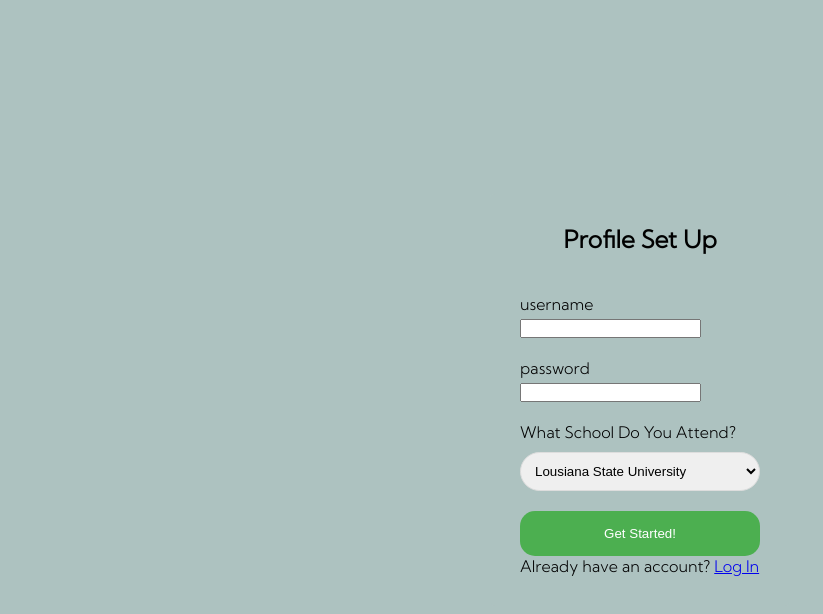
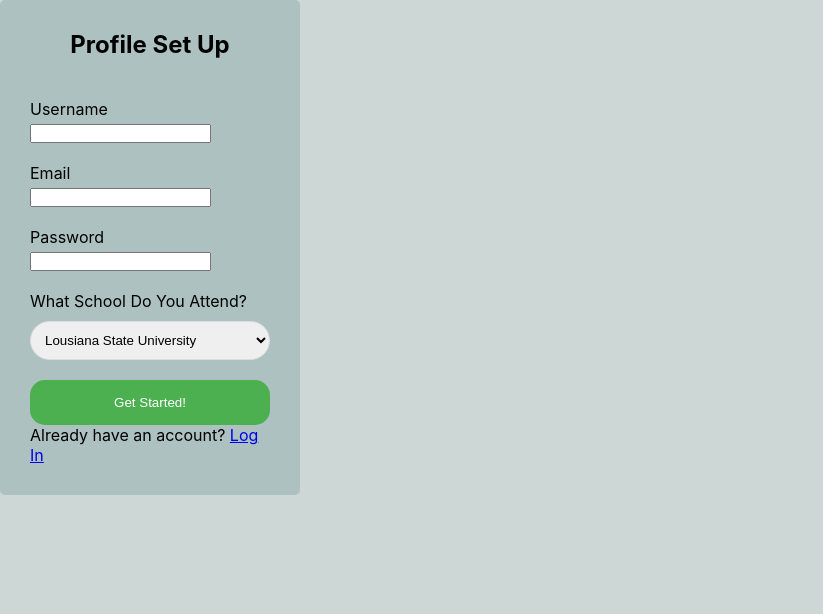
Before and after one commit to blake-parker/tutoconnect, a React (Create React App) app: page /signup in a window 1280 px wide. Shown: the top 614 px of the page, without its empty margins (0-823 px from the left). Built offline with nearby package versions, Linux system fonts and the light colour scheme; no server answers.

Commit message:
full username functionality added

```diff
--- a/src/Components/CSS/SignUp.css
+++ b/src/Components/CSS/SignUp.css
@@ -1,6 +1,6 @@
 @import url('https://fonts.googleapis.com/css2?family=Kumbh+Sans:wght@300&display=swap');
 
-body {
+.body body {
     font-family: 'Kumbh Sans', sans-serif;
     display: flex;
     justify-content: center;
@@ -17,18 +17,19 @@ body {
     width: 300px;
 }
 
+.body
 h2, h3 {
     margin: 0;
     padding-bottom: 20px;
     text-align: center;
 }
 
-label {
+.body label {
     display: block;
     margin-top: 20px;
 }
 
-input[type="text"], select {
+.body input[type="text"], select {
     width: 100%;
     padding: 10px;
     margin-top: 10px;
--- a/src/Components/pages/SignUp.jsx
+++ b/src/Components/pages/SignUp.jsx
@@ -1,5 +1,5 @@
 import React, { useState } from 'react';
-import { createUserWithEmailAndPassword } from 'firebase/auth';
+import { createUserWithEmailAndPassword, updateProfile } from 'firebase/auth';
 import { auth } from '../firebase';
 import { useNavigate } from 'react-router-dom';
 import "../CSS/SignUp.css";
@@ -8,11 +8,17 @@ import "../CSS/SignUp.css";
 function SignUp() {
   const [email, setEmail] = useState('');
   const [password, setPassword] = useState('');
+  const [username, setUsername] = useState('');
   const navigate = useNavigate();
 
   const handleSignUp = async () => {
     try {
-      await createUserWithEmailAndPassword(auth, email, password);
+      const userCred = await createUserWithEmailAndPassword(auth, email, password);
+      const user = userCred.user;
+
+      await updateProfile(user, {
+        displayName: username
+      });
       navigate('/');
     } catch (error) {
       console.error('Error signing up:', error.message);
@@ -23,14 +29,21 @@ function SignUp() {
     <div className="body">
     <div className="profile-setup">
       <h2>Profile Set Up</h2>
-      <label>username</label>
+      <label>Username</label>
+      <input
+        type="username"
+        placeholder=""
+        value={username}
+        onChange={(e) => setUsername(e.target.value)}
+      />
+      <label >Email</label>
       <input
         type="email"
         placeholder=""
         value={email}
         onChange={(e) => setEmail(e.target.value)}
       />
-      <label>password</label>
+      <label>Password</label>
       <input
         type="password"
         placeholder=""
```
Lines whose indentation alone changed are shown as unchanged.
